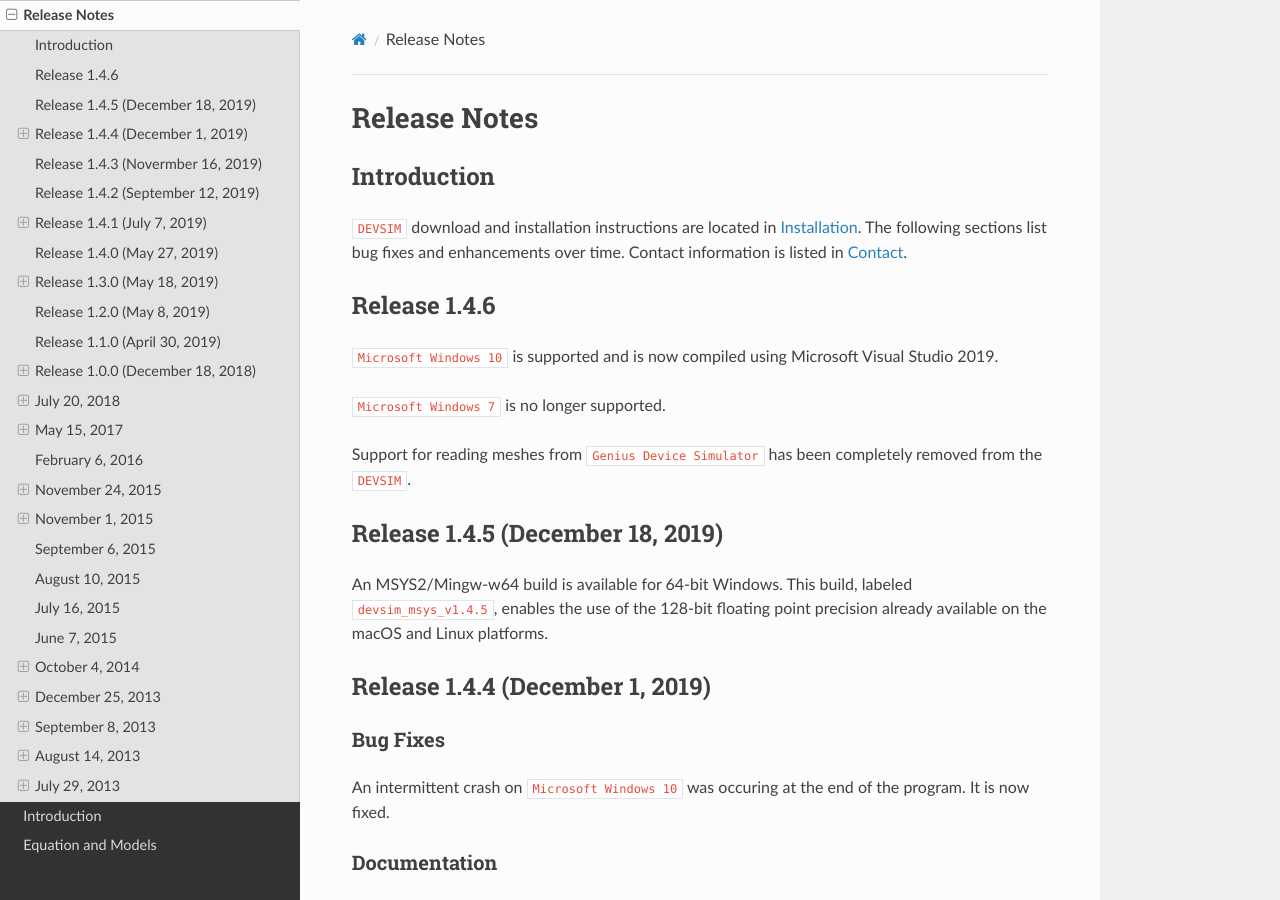
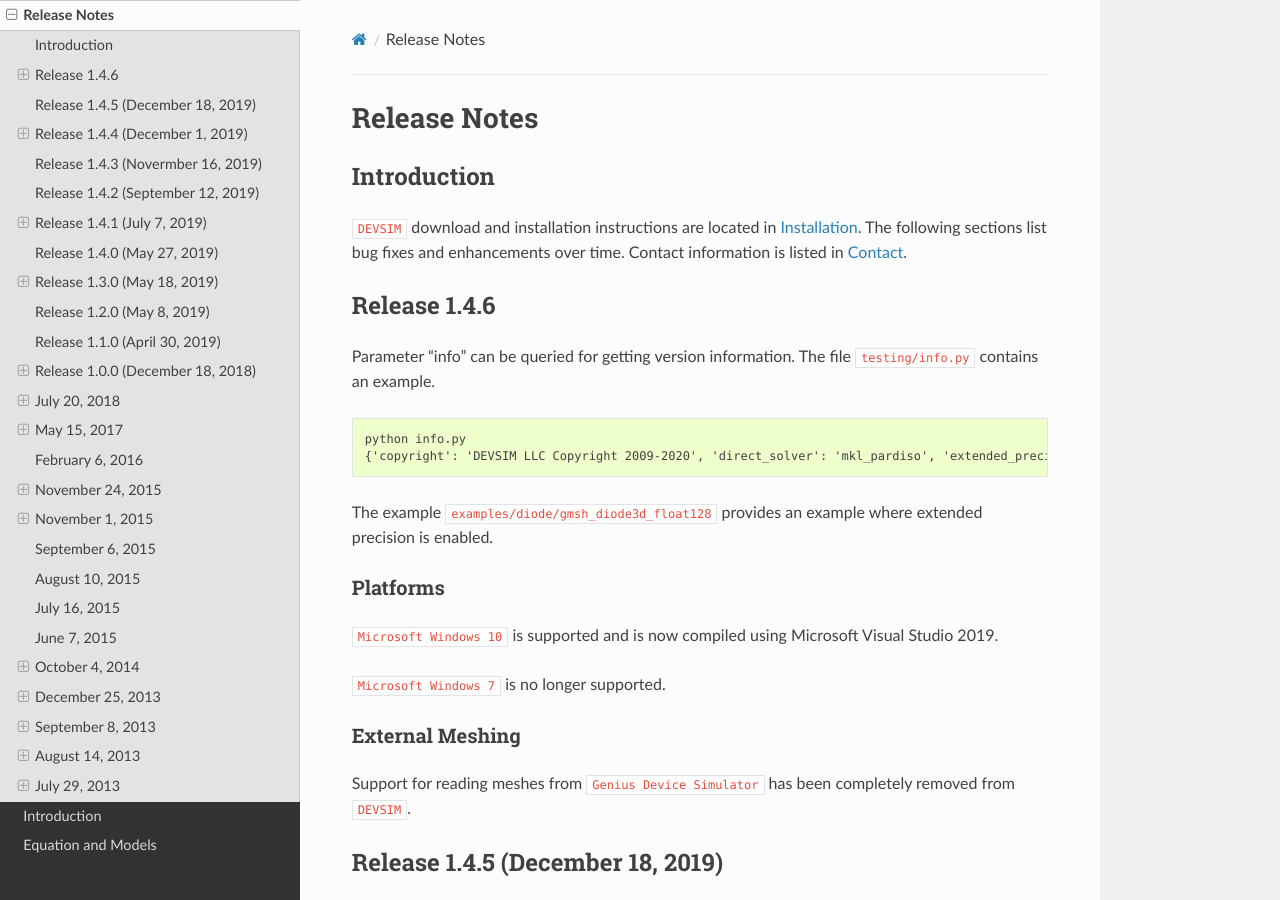
Before and after one commit to devsim/devsim_documentation, a Sphinx documentation site: the page built from sphinx/source/releasenotes.rst, in a window 1280 px wide and 900 px high. Built offline with Sphinx 7.4.7 and the Read the Docs theme 2.0.0, drawn with Linux system fonts in a browser that asks for light colours; cross-references to code outside the pages are shown as plain code.

Commit message:
update release notes

```diff
--- a/sphinx/source/conf.py
+++ b/sphinx/source/conf.py
@@ -64,7 +64,7 @@ author = u'DEVSIM LLC'
 # The short X.Y version.
 version = u'1.4'
 # The full version, including alpha/beta/rc tags.
-release = u'1.4.4'
+release = u'1.4.6'
 
 # The language for content autogenerated by Sphinx. Refer to documentation
 # for a list of supported languages.
--- a/sphinx/source/releasenotes.rst
+++ b/sphinx/source/releasenotes.rst
@@ -12,11 +12,27 @@ Introduction
 Release 1.4.6
 ~~~~~~~~~~~~~
 
+Parameter "info" can be queried for getting version information.  The file ``testing/info.py`` contains an example.
+
+.. code-block:: none
+
+  python info.py
+  {'copyright': 'DEVSIM LLC Copyright 2009-2020', 'direct_solver': 'mkl_pardiso', 'extended_precision': True, 'version': '1.4.6'}
+
+
+The example ``examples/diode/gmsh_diode3d_float128`` provides an example where extended precision is enabled.
+
+Platforms
+^^^^^^^^^
+
 |mswindowsten| is supported and is now compiled using Microsoft Visual Studio 2019.
 
 |mswindowsseven| is no longer supported.
 
-Support for reading meshes from |geniusds| has been completely removed from the |devsim|.
+External Meshing
+^^^^^^^^^^^^^^^^
+
+Support for reading meshes from |geniusds| has been completely removed from |devsim|.
 
 
 Release 1.4.5 (December 18, 2019)
```
